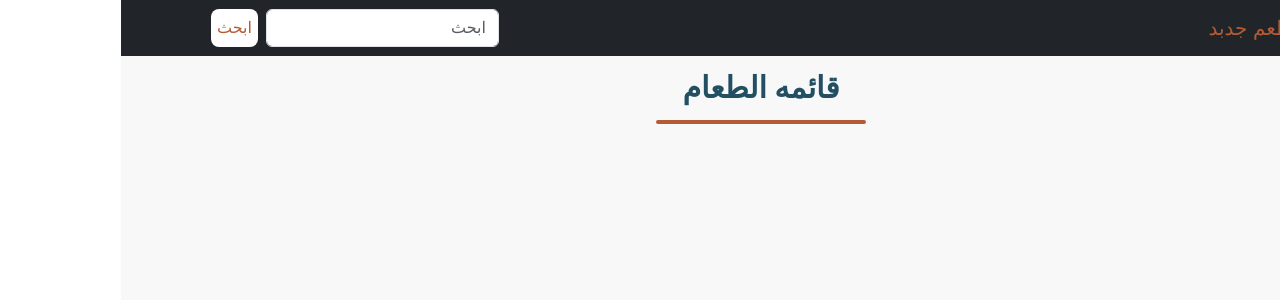
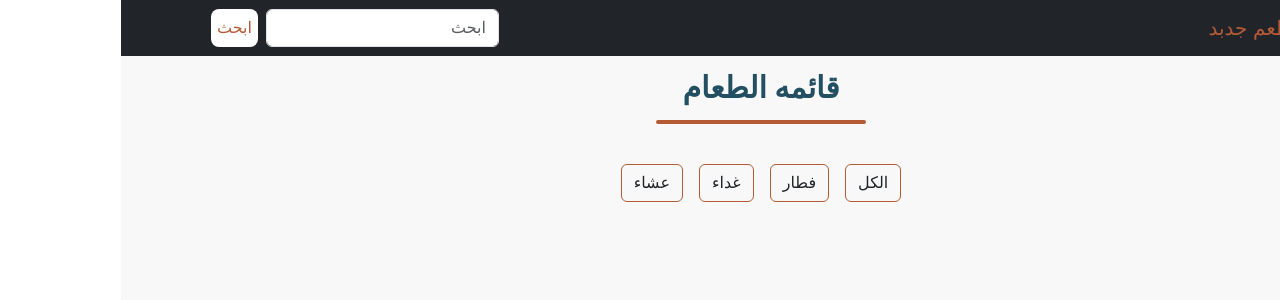
Before and after one commit to React-projects/Menu-project, a React (Create React App) app: page / in a window 1280 px wide. Shown: the top 300 px of the page. Built offline with nearby package versions, Linux system fonts and the light colour scheme; a web font is replaced by a local one.

Commit message:
Finishing categories

```diff
--- a/src/App.js
+++ b/src/App.js
@@ -1,6 +1,7 @@
 import { Container } from "react-bootstrap";
 import Header from "./Components/Header";
 import MainTitle from "./Components/MainTitle";
+import Categories from "./Components/Categories";
 
 function App() {
   return (
@@ -8,6 +9,7 @@ function App() {
         <Header/>
       <Container>
         <MainTitle/>
+        <Categories/>
 
       </Container>
 
--- /dev/null
+++ b/src/Components/Categories.jsx
@@ -0,0 +1,42 @@
+import { Col, Row } from "react-bootstrap";
+
+function Categories() {
+  return (
+    <div>
+      <Row className="my-2 mb-5">
+        <Col sm="12">
+          <div className=" title  d-flex justify-content-center text-center">
+            <div>
+              <button
+                style={{ border: "1px solid #b45b35" }}
+                className="btn mx-2"
+              >
+                الكل
+              </button>
+              <button
+                style={{ border: "1px solid #b45b35" }}
+                className="btn mx-2"
+              >
+                فطار
+              </button>
+              <button
+                style={{ border: "1px solid #b45b35" }}
+                className="btn mx-2"
+              >
+                غداء{" "}
+              </button>
+              <button
+                style={{ border: "1px solid #b45b35" }}
+                className="btn mx-2"
+              >
+                عشاء
+              </button>
+            </div>
+          </div>
+        </Col>
+      </Row>
+    </div>
+  );
+}
+
+export default Categories;
--- a/src/index.css
+++ b/src/index.css
@@ -29,7 +29,7 @@
   line-height: 24px;
 }
 .btn:hover {
-  color: black;
+  color: black !important;
   font-family: Almarai;
   font-size: 18px;
   font-weight: bold;
@@ -37,7 +37,7 @@
   line-height: 24px;
   border-radius: 11px;
   border: none;
-  background-color: #B45B35;
+  background-color: #B45B35 !important;
 }
 .img-item {
   height: 180px;
```
